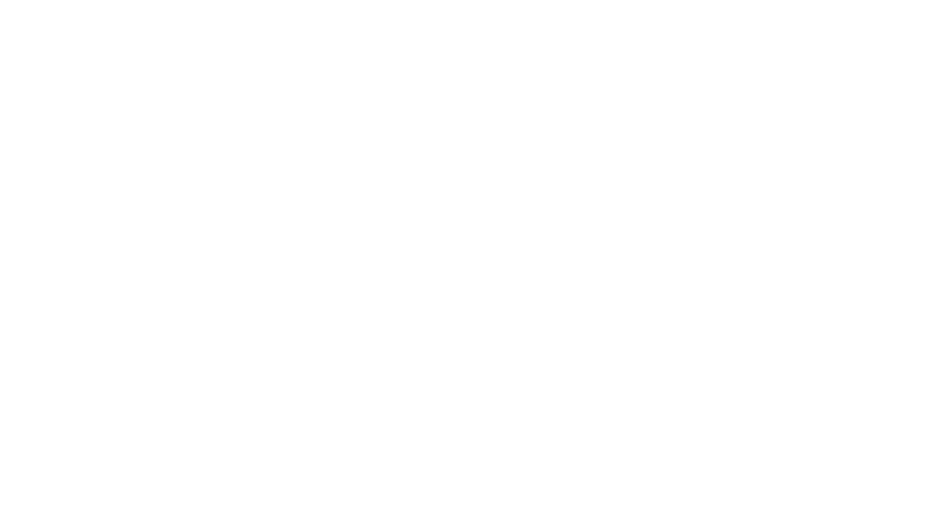
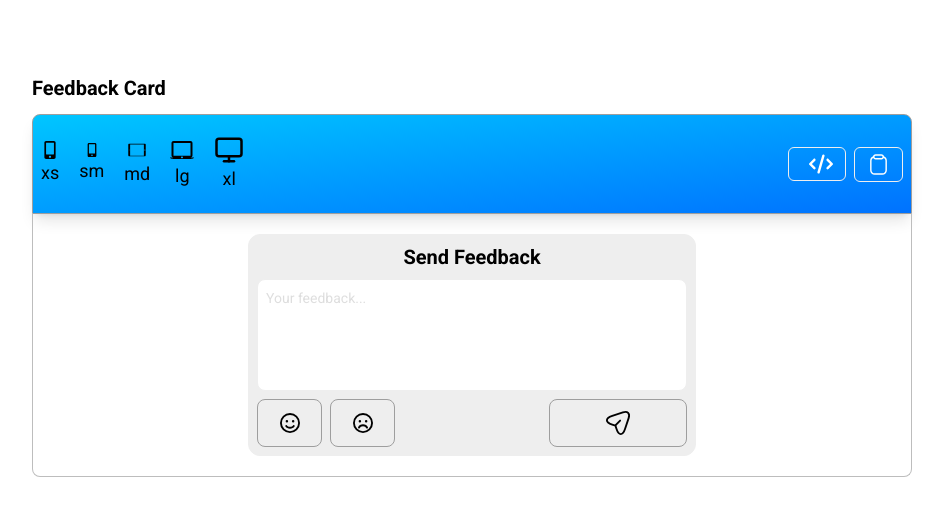
Before and after one commit to nayon117/Canvas-UI, a React (Vite) app: page /components/card in a window 1280 px wide. Shown: the part 1300-1816 px from the top of the page, without its empty margins (296-1239 px from the left). Before the commit the page ends 1342 px from the top, so only its background shows below. Built offline with nearby package versions, Linux system fonts and the light colour scheme.

Commit message:
add card 3

```diff
--- /dev/null
+++ b/src/components/App/Cards/Card3.jsx
@@ -0,0 +1,110 @@
+import CodeBox from "../../../Shared/CodeBox/CodeBox";
+
+const Card3 = () => {
+  return (
+    <CodeBox stringCode={` <div className="bg-gray-200 border border-slate-200 grid grid-cols-6 gap-2 rounded-xl p-2 text-sm">
+    <h1 className="text-center text-slate-200 text-xl font-bold col-span-6">
+      Send Feedback
+    </h1>
+    <textarea
+      placeholder="Your feedback..."
+      className="bg-slate-100 text-slate-600 h-28 placeholder:text-slate-600 placeholder:opacity-50 border border-slate-200 col-span-6 resize-none outline-none rounded-lg p-2 duration-300 focus:border-slate-600"
+    ></textarea>
+    <button className="fill-slate-200 col-span-1 flex justify-center items-center rounded-lg p-2 duration-300 bg-slate-200 hover:border-slate-600 focus:fill-blue-200 focus:bg-blue-400 border border-gray-500">
+      <svg
+        xmlns="http://www.w3.org/2000/svg"
+        height="20px"
+        viewBox="0 0 512 512"
+      >
+        <path d="M464 256A208 208 0 1 0 48 256a208 208 0 1 0 416 0zM0 256a256 256 0 1 1 512 0A256 256 0 1 1 0 256zm177.6 62.1C192.8 334.5 218.8 352 256 352s63.2-17.5 78.4-33.9c9-9.7 24.2-10.4 33.9-1.4s10.4 24.2 1.4 33.9c-22 23.8-60 49.4-113.6 49.4s-91.7-25.5-113.6-49.4c-9-9.7-8.4-24.9 1.4-33.9s24.9-8.4 33.9 1.4zM144.4 208a32 32 0 1 1 64 0 32 32 0 1 1 -64 0zm192-32a32 32 0 1 1 0 64 32 32 0 1 1 0-64z"></path>
+      </svg>
+    </button>
+    <button className="fill-slate-600 col-span-1 flex justify-center items-center rounded-lg p-2 duration-300 bg-slate-200 hover:border-slate-600 focus:fill-blue-200 focus:bg-blue-400 border border-gray-500">
+      <svg
+        xmlns="http://www.w3.org/2000/svg"
+        height="20px"
+        viewBox="0 0 512 512"
+      >
+        <path d="M464 256A208 208 0 1 0 48 256a208 208 0 1 0 416 0zM0 256a256 256 0 1 1 512 0A256 256 0 1 1 0 256zM174.6 384.1c-4.5 12.5-18.2 18.9-30.7 14.4s-18.9-18.2-14.4-30.7C146.9 319.4 198.9 288 256 288s109.1 31.4 126.6 79.9c4.5 12.5-2 26.2-14.4 30.7s-26.2-2-30.7-14.4C328.2 358.5 297.2 336 256 336s-72.2 22.5-81.4 48.1zM144.4 208a32 32 0 1 1 64 0 32 32 0 1 1 -64 0zm192-32a32 32 0 1 1 0 64 32 32 0 1 1 0-64z"></path>
+      </svg>
+    </button>
+    <span className="col-span-2"></span>
+    <button className="bg-slate-200 stroke-black border border-gray-500 col-span-2 flex justify-center rounded-lg p-2 duration-300 hover:border-slate-600 hover:text-black focus:stroke-blue-200 focus:bg-blue-400">
+      <svg
+        fill="none"
+        viewBox="0 0 24 24"
+        height="30px"
+        width="30px"
+        xmlns="http://www.w3.org/2000/svg"
+      >
+        <path
+          strokeLinejoin="round"
+          strokeLinecap="round"
+          strokeWidth="1.5"
+          d="M7.39999 6.32003L15.89 3.49003C19.7 2.22003 21.77 4.30003 20.51 8.11003L17.68 16.6C15.78 22.31 12.66 22.31 10.76 16.6L9.91999 14.08L7.39999 13.24C1.68999 11.34 1.68999 8.23003 7.39999 6.32003Z"
+        ></path>
+        <path
+          strokeLinejoin="round"
+          strokeLinecap="round"
+          strokeWidth="1.5"
+          d="M10.11 13.6501L13.69 10.0601"
+        ></path>
+      </svg>
+    </button>
+  </div>`} text={`Feedback Card`}>
+      <div className="max-w-md mx-auto">
+        <div className="bg-gray-200 border border-slate-200 grid grid-cols-6 gap-2 rounded-xl p-2 text-sm">
+          <h1 className="text-center text-slate-200 text-xl font-bold col-span-6">
+            Send Feedback
+          </h1>
+          <textarea
+            placeholder="Your feedback..."
+            className="bg-slate-100 text-slate-600 h-28 placeholder:text-slate-600 placeholder:opacity-50 border border-slate-200 col-span-6 resize-none outline-none rounded-lg p-2 duration-300 focus:border-slate-600"
+          ></textarea>
+          <button className="fill-slate-200 col-span-1 flex justify-center items-center rounded-lg p-2 duration-300 bg-slate-200 hover:border-slate-600 focus:fill-blue-200 focus:bg-blue-400 border border-gray-500">
+            <svg
+              xmlns="http://www.w3.org/2000/svg"
+              height="20px"
+              viewBox="0 0 512 512"
+            >
+              <path d="M464 256A208 208 0 1 0 48 256a208 208 0 1 0 416 0zM0 256a256 256 0 1 1 512 0A256 256 0 1 1 0 256zm177.6 62.1C192.8 334.5 218.8 352 256 352s63.2-17.5 78.4-33.9c9-9.7 24.2-10.4 33.9-1.4s10.4 24.2 1.4 33.9c-22 23.8-60 49.4-113.6 49.4s-91.7-25.5-113.6-49.4c-9-9.7-8.4-24.9 1.4-33.9s24.9-8.4 33.9 1.4zM144.4 208a32 32 0 1 1 64 0 32 32 0 1 1 -64 0zm192-32a32 32 0 1 1 0 64 32 32 0 1 1 0-64z"></path>
+            </svg>
+          </button>
+          <button className="fill-slate-600 col-span-1 flex justify-center items-center rounded-lg p-2 duration-300 bg-slate-200 hover:border-slate-600 focus:fill-blue-200 focus:bg-blue-400 border border-gray-500">
+            <svg
+              xmlns="http://www.w3.org/2000/svg"
+              height="20px"
+              viewBox="0 0 512 512"
+            >
+              <path d="M464 256A208 208 0 1 0 48 256a208 208 0 1 0 416 0zM0 256a256 256 0 1 1 512 0A256 256 0 1 1 0 256zM174.6 384.1c-4.5 12.5-18.2 18.9-30.7 14.4s-18.9-18.2-14.4-30.7C146.9 319.4 198.9 288 256 288s109.1 31.4 126.6 79.9c4.5 12.5-2 26.2-14.4 30.7s-26.2-2-30.7-14.4C328.2 358.5 297.2 336 256 336s-72.2 22.5-81.4 48.1zM144.4 208a32 32 0 1 1 64 0 32 32 0 1 1 -64 0zm192-32a32 32 0 1 1 0 64 32 32 0 1 1 0-64z"></path>
+            </svg>
+          </button>
+          <span className="col-span-2"></span>
+          <button className="bg-slate-200 stroke-black border border-gray-500 col-span-2 flex justify-center rounded-lg p-2 duration-300 hover:border-slate-600 hover:text-black focus:stroke-blue-200 focus:bg-blue-400">
+            <svg
+              fill="none"
+              viewBox="0 0 24 24"
+              height="30px"
+              width="30px"
+              xmlns="http://www.w3.org/2000/svg"
+            >
+              <path
+                strokeLinejoin="round"
+                strokeLinecap="round"
+                strokeWidth="1.5"
+                d="M7.39999 6.32003L15.89 3.49003C19.7 2.22003 21.77 4.30003 20.51 8.11003L17.68 16.6C15.78 22.31 12.66 22.31 10.76 16.6L9.91999 14.08L7.39999 13.24C1.68999 11.34 1.68999 8.23003 7.39999 6.32003Z"
+              ></path>
+              <path
+                strokeLinejoin="round"
+                strokeLinecap="round"
+                strokeWidth="1.5"
+                d="M10.11 13.6501L13.69 10.0601"
+              ></path>
+            </svg>
+          </button>
+        </div>
+      </div>
+    </CodeBox>
+  );
+};
+export default Card3;
--- a/src/rootComponents/Card/Card.jsx
+++ b/src/rootComponents/Card/Card.jsx
@@ -1,11 +1,13 @@
 import Card1 from "../../components/App/Cards/Card1";
 import Card2 from "../../components/App/Cards/Card2";
+import Card3 from "../../components/App/Cards/Card3";
 
 const Card = () => {
   return (
     <div className="flex flex-col justify-center gap-5">
       <Card1 />
       <Card2/>
+      <Card3/>
     </div>
   );
 };
```
